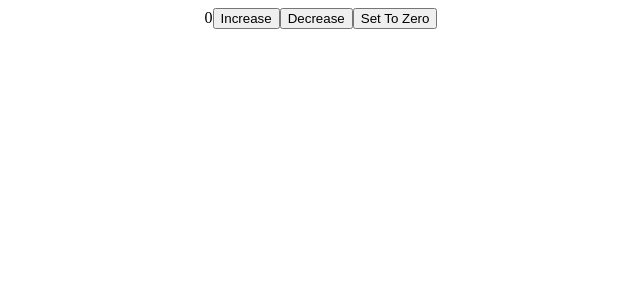
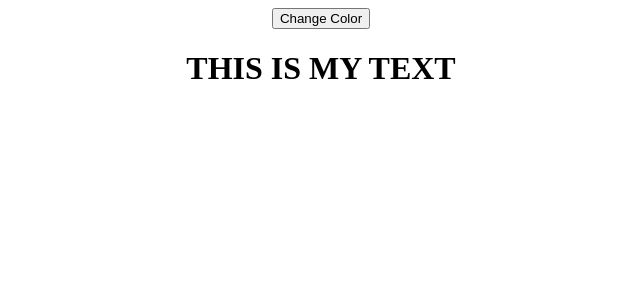
Before and after one commit to Bellagirl-maker/resume-builder, a React (Create React App) app: page / in a window 1280 px wide. Shown: the top 300 px of the page, without its empty margins (319-959 px from the left). Built offline with nearby package versions, Linux system fonts and the light colour scheme.

Commit message:
Update set text color

```diff
--- a/src/App.js
+++ b/src/App.js
@@ -3,10 +3,14 @@ import  { useState } from "react";
 
 function App() {
 
-  const [count, setCount] = useState(0);
+  const [textColor, setTextColor] = useState("black");
   return (
     <div className='App'>
-      {count}
+      <button onClick={() => {
+        setTextColor(textColor === "black" ? "red" : "black");
+      }}>Change Color</button>
+      <h1 style={{ color:textColor }}>THIS IS MY TEXT</h1>
+      {/* {count}
       <button onClick={() => {
         setCount(count + 1);
       }}>Increase</button>
@@ -15,7 +19,7 @@ function App() {
       }}>Decrease</button>
       <button onClick={() => {
         setCount(0);
-      }}>Set To Zero</button>
+      }}>Set To Zero</button> */}
     </div>
   );
 
```
